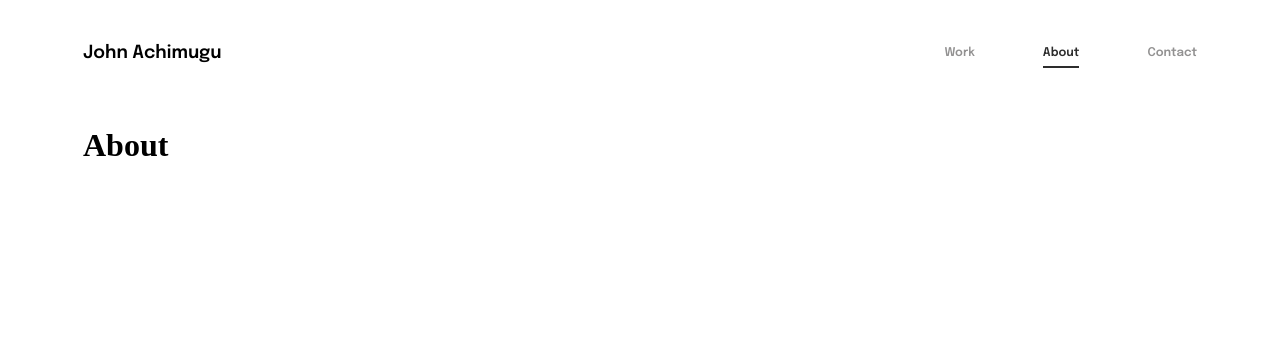
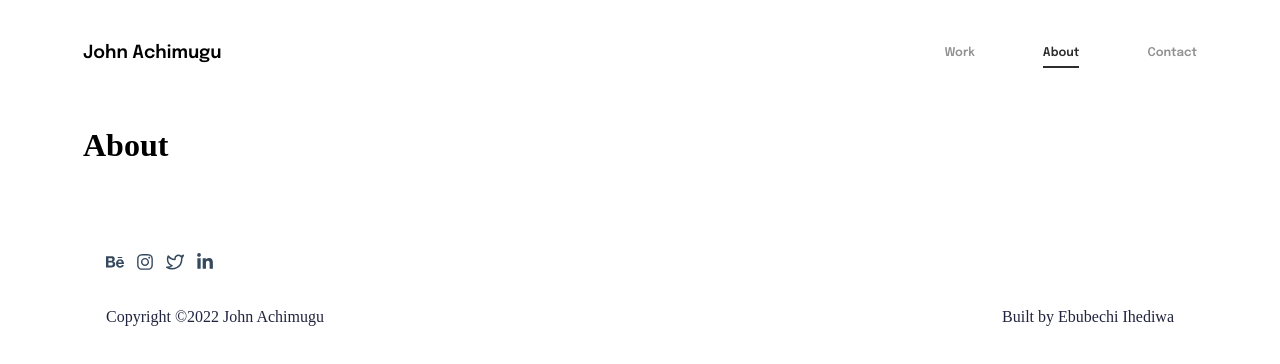
Before and after one commit to Ebubechi123/john-portfolio, a Next.js app: page /about in a window 1280 px wide. Shown: the top 364 px of the page. Built offline with nearby package versions, Linux system fonts and the light colour scheme.

Commit message:
Worked on footer and completed home page

```diff
--- /dev/null
+++ b/components/footer/footer.component.jsx
@@ -0,0 +1,35 @@
+
+import styles from "../../styles/footer.module.css"
+import { Behance_icon, Instagram_icon, LinkedIn_icon, Twitter_icon } from "../icons/icons";
+const Footer = () => {
+    return (
+        <>
+
+       <div className={styles.footer_wrapper}>
+       <footer className={styles.footer} >
+        <div className={styles.social_icons_wrapper} >
+        <ul className={styles.social_icons_container}>
+            <li><Behance_icon/></li>
+            <li>
+                <Instagram_icon/>
+            </li>
+            <li>
+                <Twitter_icon/>
+            </li>
+            <li>
+                <LinkedIn_icon/>
+            </li>
+        </ul>
+        </div>
+
+        <div className={styles.lower_section} >
+        <p className={styles.copyright_text} >Copyright ©2022 John Achimugu</p>
+        <p className={styles.site_builder} >Built by Ebubechi Ihediwa</p>
+        </div>
+        </footer>
+       </div>
+        </>
+     );
+}
+
+export default Footer;
--- a/components/icons/icons.js
+++ b/components/icons/icons.js
@@ -1,4 +1,4 @@
-import {FaBehance, FaInstagram, FaLinkedinIn, } from "react-icons/fa"
+import {FaBehance, FaInstagram, FaLinkedinIn } from "react-icons/fa"
 import {FiTwitter} from "react-icons/fi"
 import {BsArrowRightShort} from "react-icons/bs"
 import {AiFillCaretDown} from "react-icons/ai"
--- a/pages/_app.js
+++ b/pages/_app.js
@@ -1,3 +1,4 @@
+import Footer from '@/components/footer/footer.component'
 import Navigation from '@/components/navigation/navigation.component'
 import '@/styles/globals.css'
 
@@ -6,6 +7,7 @@ export default function App({ Component, pageProps }) {
     <>
     <Navigation/>
      <Component  {...pageProps} />
+     <Footer/>
     </>
   )
 }
--- /dev/null
+++ b/styles/footer.module.css
@@ -0,0 +1,60 @@
+.footer_wrapper {
+  width: "100%";
+  bottom: 0px;
+  position: relative;
+  left: 0px;
+  right: 0px;
+  margin-top: 50px;
+}
+
+.footer {
+  width: 100%;
+  padding: 23px 0px 20px 0px;
+}
+
+.social_icons_wrapper {
+  width: 100%;
+  padding: 0px 23px;
+}
+.social_icons_container {
+  width: 100%;
+  display: flex;
+  align-items: center;
+  justify-content: flex-start;
+  gap: 12px;
+  list-style-type: none;
+  padding: 0px;
+}
+
+.social_icons_container li {
+  font-size: 18px;
+  font-weight: 800;
+  color: #35495e;
+  transition: color 0.5s ease-in-out;
+  cursor: pointer;
+}
+
+.social_icons_container li:hover{
+    color: #ff84dc;
+}
+
+.lower_section {
+  width: auto;
+  display: flex;
+  align-items: center;
+  justify-content: space-between;
+  padding: 0px;
+  padding: 0px 23px;
+}
+
+.copyright_text {
+  font-weight: 400;
+  font-size: 16px;
+  color: #21243d;
+}
+
+.site_builder{
+font-weight: 400;
+font-size: 16px;
+color: #21243D;
+}
--- a/styles/keep_up.module.css
+++ b/styles/keep_up.module.css
@@ -98,6 +98,11 @@
   justify-content: space-evenly;
   align-items: center;
   cursor: pointer;
+  transition: background  0.5s ease-in-out;
+}
+.articles_btn:hover{
+  background-color: #606fb2;
+  color: #fff;
 }
 
 .star {
```
